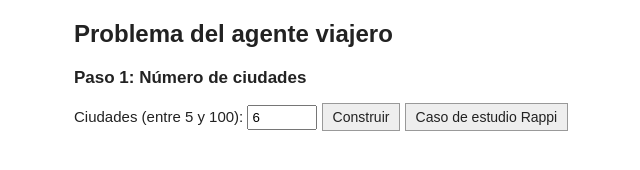
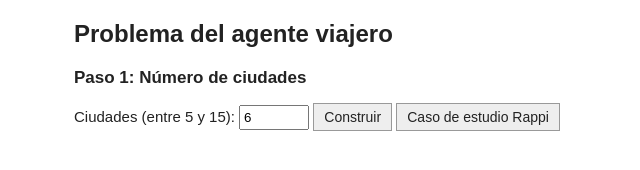
Before and after one commit to blafyy/agente-viajero, a plain HTML site: page index.html in a window 1280 px wide. Shown: the whole page, without its empty margins (166-806 px from the left). Drawn offline with Linux system fonts and the light colour scheme.

Commit message:
Update index.html

```diff
--- a/index.html
+++ b/index.html
@@ -12,7 +12,7 @@
 
 <div class="paso" id="paso1">
   <h3>Paso 1: Número de ciudades</h3>
-  <p>Ciudades (entre 5 y 100):
+  <p>Ciudades (entre 5 y 15):
     <input type="number" id="n" value="6" min="5" max="100">
     <button id="construir">Construir</button>
     <button id="caso">Caso de estudio Rappi</button>
```
